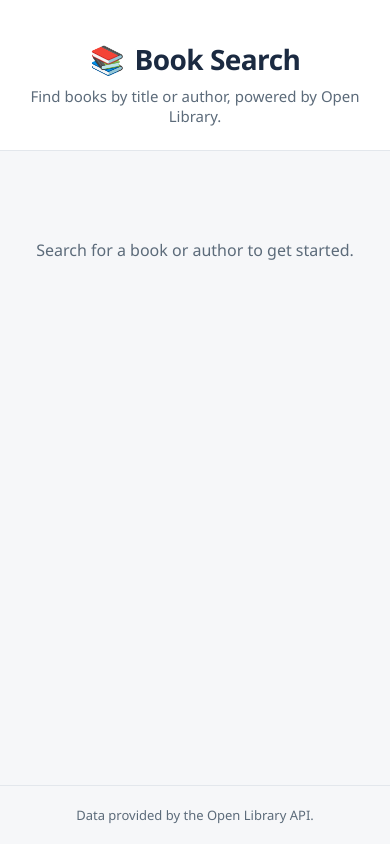
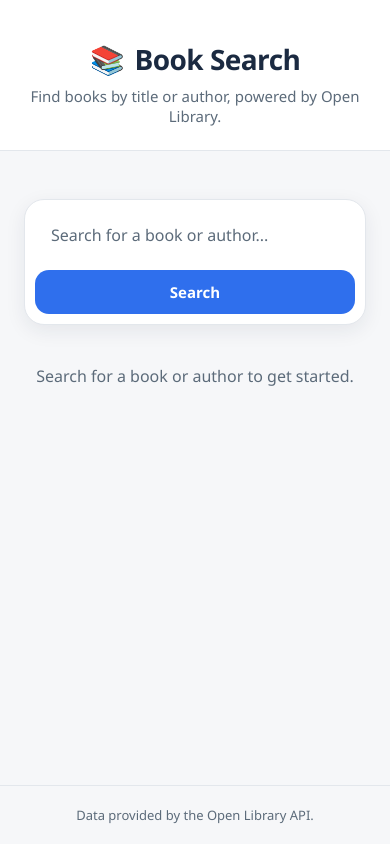
Before and after one commit to YuanG14/Book-Explorer-Webdev, a React (Vite) app: page / in a window 390 px wide. Built offline with nearby package versions, Linux system fonts and the light colour scheme.

Commit message:
feat: add SearchBar component with validation and styling
- Implemented SearchBar component with input and button for searching books or authors.
- Added validation message for empty search queries.
- Created corresponding CSS styles for the SearchBar layout and responsiveness.

```diff
--- a/src/App.jsx
+++ b/src/App.jsx
@@ -1,6 +1,17 @@
+import { useState } from 'react'
+import SearchBar from './components/SearchBar.jsx'
 import './App.css'
 
 function App() {
+  const [searchQuery, setSearchQuery] = useState('')
+  const [lastSubmittedQuery, setLastSubmittedQuery] = useState('')
+
+  const handleSearch = (query) => {
+    // Temporary placeholder for Phase 2.
+    // Phase 3 will replace this with the Open Library API call.
+    setLastSubmittedQuery(query)
+  }
+
   return (
     <div className="app">
       <header className="app-header">
@@ -14,9 +25,21 @@ function App() {
       </header>
 
       <main className="app-main">
-        <p className="app-placeholder">
-          Search for a book or author to get started.
-        </p>
+        <SearchBar
+          searchQuery={searchQuery}
+          setSearchQuery={setSearchQuery}
+          onSearch={handleSearch}
+        />
+
+        {lastSubmittedQuery ? (
+          <p className="app-placeholder">
+            Search submitted for: <strong>{lastSubmittedQuery}</strong>
+          </p>
+        ) : (
+          <p className="app-placeholder">
+            Search for a book or author to get started.
+          </p>
+        )}
       </main>
 
       <footer className="app-footer">
--- /dev/null
+++ b/src/components/SearchBar.css
@@ -0,0 +1,73 @@
+.search-bar {
+  width: 100%;
+  max-width: 640px;
+  margin: 0 auto;
+}
+
+.search-bar__row {
+  display: flex;
+  align-items: stretch;
+  gap: 10px;
+  background-color: var(--color-surface);
+  padding: 8px;
+  border-radius: var(--radius-lg);
+  box-shadow: var(--shadow-md);
+  border: 1px solid var(--color-border);
+}
+
+.search-bar__input {
+  flex: 1;
+  min-width: 0;
+  border: none;
+  background: transparent;
+  padding: 14px 16px;
+  font-size: 16px;
+  color: var(--color-text);
+  border-radius: var(--radius-md);
+}
+
+.search-bar__input:focus {
+  outline: none;
+}
+
+.search-bar__input::placeholder {
+  color: var(--color-text-muted);
+}
+
+.search-bar__button {
+  flex-shrink: 0;
+  border: none;
+  background-color: var(--color-accent);
+  color: #ffffff;
+  font-size: 15px;
+  font-weight: 600;
+  padding: 0 24px;
+  border-radius: var(--radius-md);
+  transition: background-color 0.15s ease, transform 0.05s ease;
+}
+
+.search-bar__button:hover {
+  background-color: var(--color-accent-dark);
+}
+
+.search-bar__button:active {
+  transform: scale(0.98);
+}
+
+.search-bar__validation {
+  margin-top: 10px;
+  margin-left: 4px;
+  color: var(--color-error);
+  font-size: 14px;
+}
+
+@media (max-width: 520px) {
+  .search-bar__row {
+    flex-direction: column;
+    padding: 10px;
+  }
+
+  .search-bar__button {
+    padding: 12px 16px;
+  }
+}
--- /dev/null
+++ b/src/components/SearchBar.jsx
@@ -0,0 +1,51 @@
+import { useState } from 'react'
+import './SearchBar.css'
+
+function SearchBar({ searchQuery, setSearchQuery, onSearch }) {
+  const [validationMessage, setValidationMessage] = useState('')
+
+  const handleChange = (e) => {
+    setSearchQuery(e.target.value)
+    if (validationMessage) {
+      setValidationMessage('')
+    }
+  }
+
+  const handleSubmit = (e) => {
+    e.preventDefault()
+
+    if (searchQuery.trim() === '') {
+      setValidationMessage('Please enter a book title or author.')
+      return
+    }
+
+    setValidationMessage('')
+    onSearch(searchQuery.trim())
+  }
+
+  return (
+    <form className="search-bar" onSubmit={handleSubmit} noValidate>
+      <div className="search-bar__row">
+        <input
+          type="text"
+          className="search-bar__input"
+          placeholder="Search for a book or author..."
+          value={searchQuery}
+          onChange={handleChange}
+          aria-label="Search for a book or author"
+        />
+        <button type="submit" className="search-bar__button">
+          Search
+        </button>
+      </div>
+
+      {validationMessage && (
+        <p className="search-bar__validation" role="alert">
+          {validationMessage}
+        </p>
+      )}
+    </form>
+  )
+}
+
+export default SearchBar
```
Also changed, not shown: 2 other files (tests, documents, lock files or other folders).
